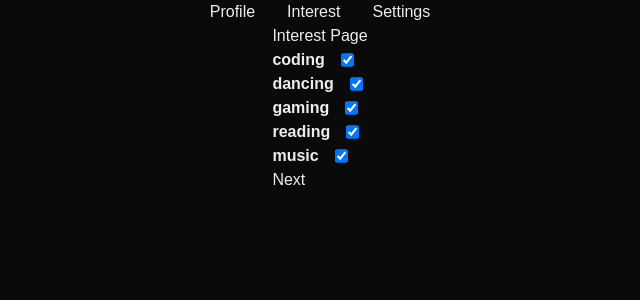
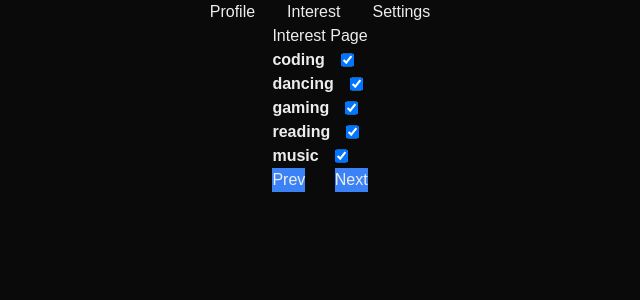
Before and after one commit to quantmharsh/Nextjs-Multi-Tab-Form, a Next.js app: page / in a window 1280 px wide. Both pictures are taken after a click on the element "Interest". Shown: the top 300 px of the page, without its empty margins (320-960 px from the left). Built offline with nearby package versions, Linux system fonts and the light colour scheme.

Commit message:
(Feat):added  dropdown for settings tab

```diff
--- a/app/page.tsx
+++ b/app/page.tsx
@@ -29,7 +29,7 @@ export default function Home() {
     age:23,
     email:"srivas@gmail.com",
     interest:["coding", "dancing", "gaming", "reading", "music"],
-    settings:"dark"
+    newsLetter:"yes"
 
   })
   // it makes easier to pass Props to children
@@ -48,7 +48,7 @@ export default function Home() {
         ))}
       </div>
       <div className=" flex items-center justify-center ">
-        <ActiveTabComponent data={data} setData={setData} setActiveTab={setActiveTab} />
+        <ActiveTabComponent   data={data} setData={setData} setActiveTab={setActiveTab} />
       </div>
     </div>
   );
--- a/components/Interest.tsx
+++ b/components/Interest.tsx
@@ -28,12 +28,17 @@ const Interest = ({data , setData , setActiveTab }:{
   console.log(interest);
   setActiveTab(2);
 };
+   const handleBack = () => {
+
+
+  setActiveTab(0);
+};
 
   const allInterests = ["coding", "dancing", "gaming", "reading", "music"];
   return (
     <div>
        Interest  Page
-      <form action={() => handleClick()}>
+      <form >
 
     {allInterests.map((val:any, index:any)=>(
 <div  key={index}className="flex flex-row  ">
@@ -41,8 +46,10 @@ const Interest = ({data , setData , setActiveTab }:{
           <input  value={val}  type="checkbox" checked={data.interest.includes(val)} onChange={(e)=>handleCheckbox(index, val)} />
         </div>
     ))}
-
-        <button>Next</button>
+    <div className="flex items-center justify-between  flex-row">
+               <button className="bg-blue-500  " onClick={()=> handleBack()}>Prev</button>
+        <button   className="bg-blue-500" onClick={()=> handleClick()}>Next</button>
+        </div>
       </form>
     </div>
   )
--- a/components/Profile.tsx
+++ b/components/Profile.tsx
@@ -21,12 +21,12 @@ const Profile = ( {data , setData , setActiveTab }:{
   setActiveTab(1);
 };
   return (
-    <div>
+    <div >
       Profile Page
-      <Form action={() => handleClick()}>
+      <form className="items-center">
         <div className="flex flex-row  ">
           <div className="font-semibold pr-4 "> Name </div>
-          <input name="Name" placeholder="Enter your name" value={data.name} type="string"  onChange={(e)=>handleChange( "name",e.target.value)}/>
+          <input name="Name"  className="border-blue-300" placeholder="Enter your name" value={data.name} type="string"  onChange={(e)=>handleChange( "name",e.target.value)}/>
         </div>
         <div className="flex flex-row  ">
           <div className="font-semibold pr-4 "> Age </div>
@@ -38,8 +38,8 @@ const Profile = ( {data , setData , setActiveTab }:{
         </div>
 
 
-        <button>Next</button>
-      </Form>
+         <button   className="bg-blue-500" onClick={()=> handleClick()}>Next</button>
+      </form>
     </div>
   );
 };
--- a/components/Settings.tsx
+++ b/components/Settings.tsx
@@ -6,30 +6,48 @@ const Settings = ({data , setData , setActiveTab }:{
   setActiveTab:any
 
 }) => {
- const {name , age , email}=data;
 
-  const handleChange=( name:any ,value:any)=>{
-   setData((prevState:any)=>({
-    ...prevState , [name]:value
-   }))
+
+  const handleChange=( value:any)=>{
+    console.log("Value" , value);
+    console.log("Handling change in settings")
+    setData((prevState:any)=>({
+      ...prevState , newsLetter:value
+    }))
+      console.log("Form  data ready to submit " ,data);
+
+
 
 }
-   const handleClick = () => {
-  console.log("Button Clicked");
-  setActiveTab(1);
-};
-  return (
-    <div>
-      Seettings  Page
-      <Form action={() => handleClick()}>
+  const handleBack = () => {
 
 
-            <div className="flex flex-row  ">
-          <div className="font-semibold pr-4 "> {data.interest[0]}  </div>
-          <input  value={data.interest[0]}  type="checkbox" onChange={(e)=>handleChange( "interest",e.target.value)} />
-        </div>
-        <button>Next</button>
-      </Form>
+  setActiveTab(0);
+};
+
+const handleSubmit=()=>{
+
+  console.log("Form Submitted with data" ,data);
+
+}
+  return (
+    <div className="">
+
+      <form>
+      <div className=" flex flex-col items-center justify-center">
+<label >Subscribe to News Letter</label>
+<select onChange={(e)=>handleChange(e.target.value)}
+>
+  <option value="yes"> Yes</option>
+  <option value="no"> No </option>
+</select>
+   </div>
+            <div className="flex items-center justify-between  flex-row ">
+         <button className="bg-blue-500  " onClick={()=> handleBack()}>Prev</button>
+            <button className="bg-blue-500 pl-4 " onClick={()=> handleSubmit()}>Submit</button>
+            </div>
+
+      </form>
     </div>
   )
 };
```
